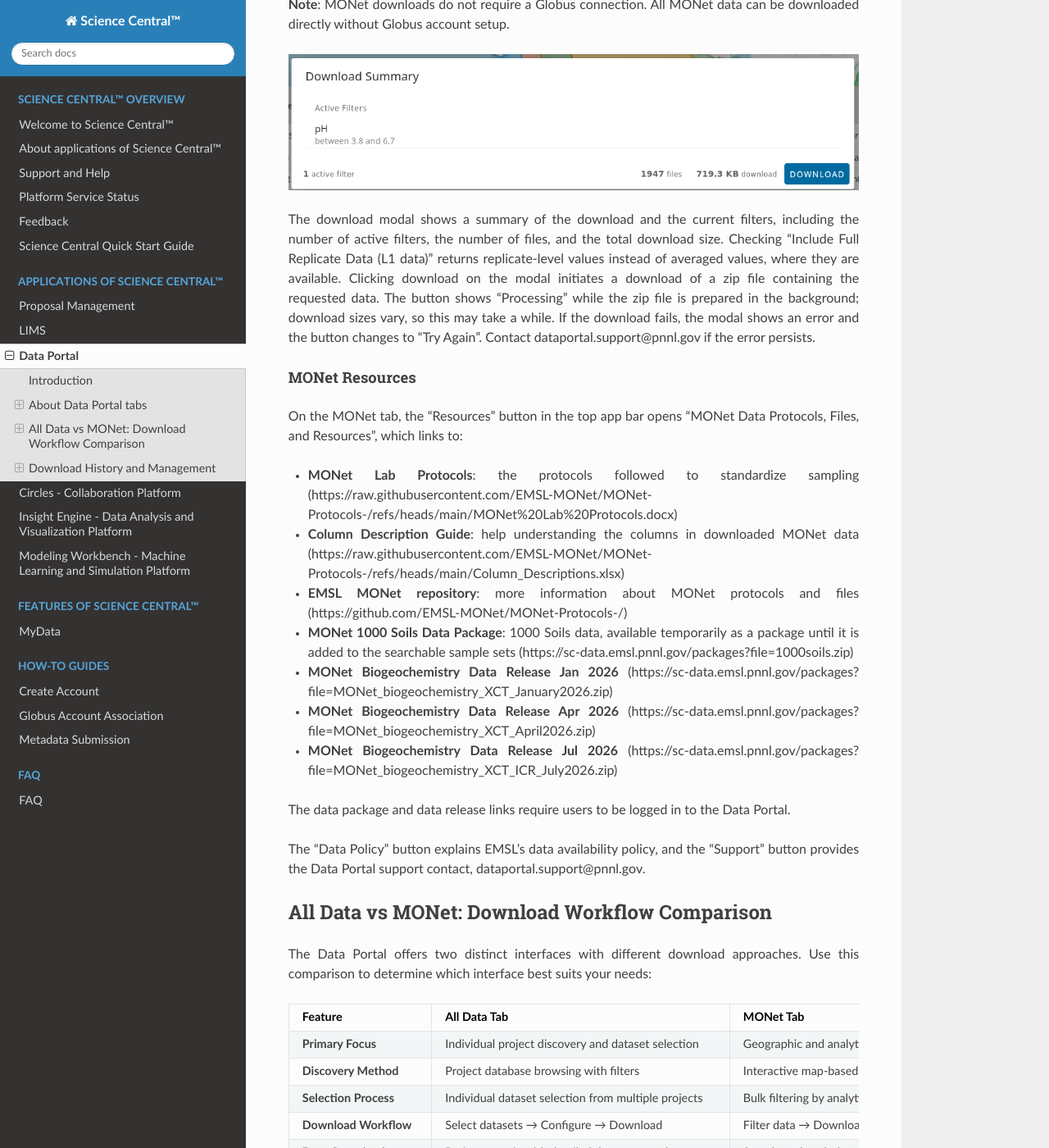
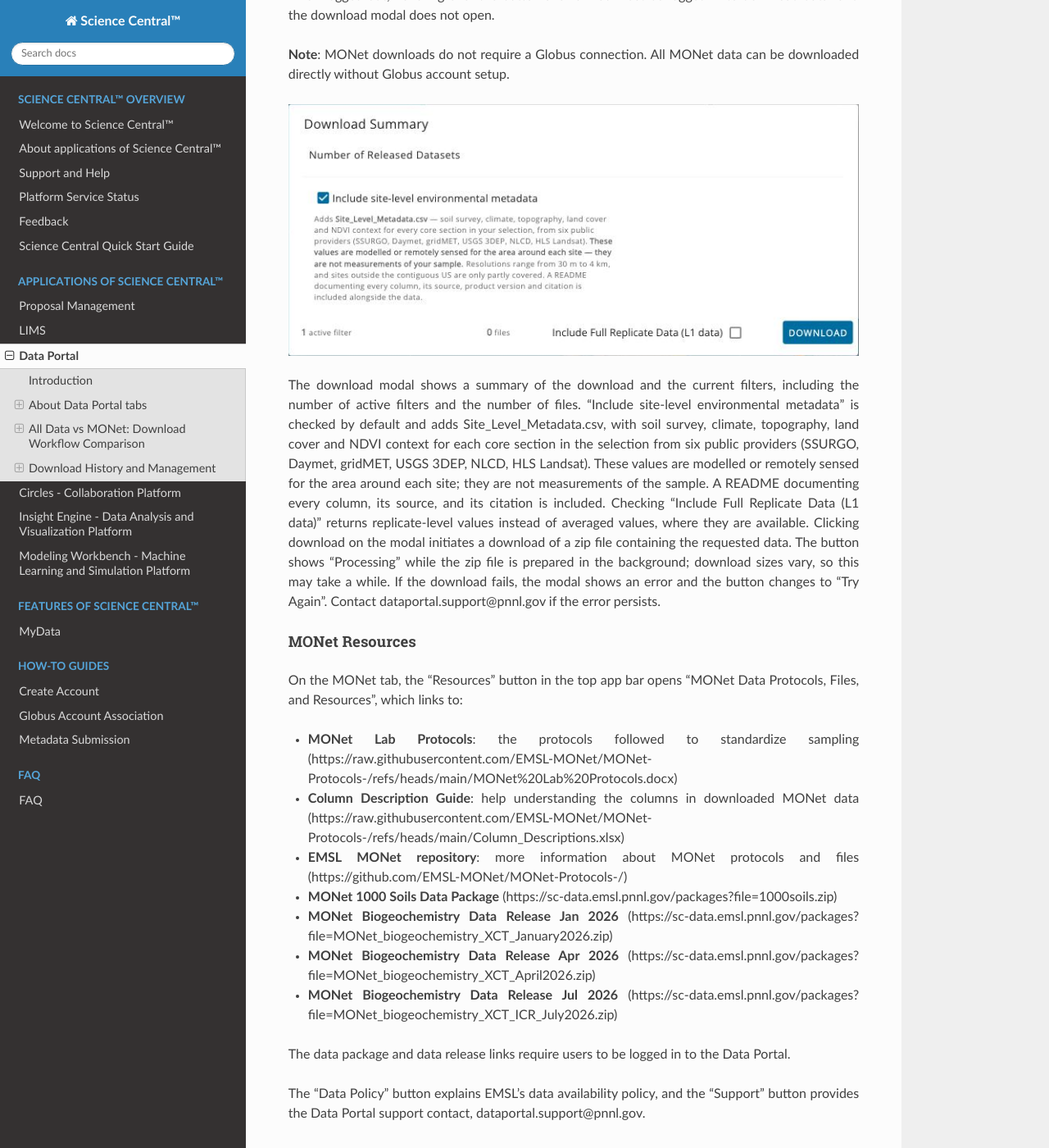
Before and after one commit to EMSL-Computing-and-Data-Operations/science-central-documentation, a Sphinx documentation site: the page built from docs/applications/data_portal.md, in a window 1280 px wide and 1400 px high, scrolled down 6991 px. Shown: the whole window at 82% size. Built offline with Sphinx 7.4.7 and the Read the Docs theme 3.1.0, drawn with Linux system fonts in a browser that asks for light colours; some of the changed text lies outside the part shown.

Commit message:
Refresh MONet screenshots and text for Data Portal 2.12.0 (#13)
Retake the MONet search bar, main view, analytics panel and download
modal screenshots from the live portal; the old ones (2024) showed the
Actions menu, analysis switches and seven analytics.

Update the text for 2.12.0: the download modal's site-level
environmental metadata option, no download size in the modal, the
1000 Soils package no longer marked temporary, and no DOI in the
dataset details now that the portal runs on MADS.

Refs SCICENT-1575

```diff
--- a/docs/applications/data_portal.md
+++ b/docs/applications/data_portal.md
@@ -108,7 +108,7 @@
 
 ![monet_download](../_static/images/data_portal/monet_download.png)
 
-The download modal shows a summary of the download and the current filters, including the number of active filters, the number of files, and the total download size. Checking "Include Full Replicate Data (L1 data)" returns replicate-level values instead of averaged values, where they are available. Clicking download on the modal initiates a download of a zip file containing the requested data. The button shows "Processing" while the zip file is prepared in the background; download sizes vary, so this may take a while. If the download fails, the modal shows an error and the button changes to "Try Again". Contact dataportal.support@pnnl.gov if the error persists.
+The download modal shows a summary of the download and the current filters, including the number of active filters and the number of files. "Include site-level environmental metadata" is checked by default and adds Site_Level_Metadata.csv, with soil survey, climate, topography, land cover and NDVI context for each core section in the selection from six public providers (SSURGO, Daymet, gridMET, USGS 3DEP, NLCD, HLS Landsat). These values are modelled or remotely sensed for the area around each site; they are not measurements of the sample. A README documenting every column, its source, and its citation is included. Checking "Include Full Replicate Data (L1 data)" returns replicate-level values instead of averaged values, where they are available. Clicking download on the modal initiates a download of a zip file containing the requested data. The button shows "Processing" while the zip file is prepared in the background; download sizes vary, so this may take a while. If the download fails, the modal shows an error and the button changes to "Try Again". Contact dataportal.support@pnnl.gov if the error persists.
 
 #### MONet Resources
 
@@ -117,7 +117,7 @@
 - **MONet Lab Protocols**: the protocols followed to standardize sampling (https://raw.githubusercontent.com/EMSL-MONet/MONet-Protocols-/refs/heads/main/MONet%20Lab%20Protocols.docx)
 - **Column Description Guide**: help understanding the columns in downloaded MONet data (https://raw.githubusercontent.com/EMSL-MONet/MONet-Protocols-/refs/heads/main/Column_Descriptions.xlsx)
 - **EMSL MONet repository**: more information about MONet protocols and files (https://github.com/EMSL-MONet/MONet-Protocols-/)
-- **MONet 1000 Soils Data Package**: 1000 Soils data, available temporarily as a package until it is added to the searchable sample sets (https://sc-data.emsl.pnnl.gov/packages?file=1000soils.zip)
+- **MONet 1000 Soils Data Package** (https://sc-data.emsl.pnnl.gov/packages?file=1000soils.zip)
 - **MONet Biogeochemistry Data Release Jan 2026** (https://sc-data.emsl.pnnl.gov/packages?file=MONet_biogeochemistry_XCT_January2026.zip)
 - **MONet Biogeochemistry Data Release Apr 2026** (https://sc-data.emsl.pnnl.gov/packages?file=MONet_biogeochemistry_XCT_April2026.zip)
 - **MONet Biogeochemistry Data Release Jul 2026** (https://sc-data.emsl.pnnl.gov/packages?file=MONet_biogeochemistry_XCT_ICR_July2026.zip)
```
Also changed, not shown: other parts of docs/applications/data_portal.md (+1 -1 lines), docs/_static/images/data_portal/analytic_results.png, docs/_static/images/data_portal/monet_download.png, docs/_static/images/data_portal/monet_main_view.png, docs/_static/images/data_portal/monet_search_bar.png.
